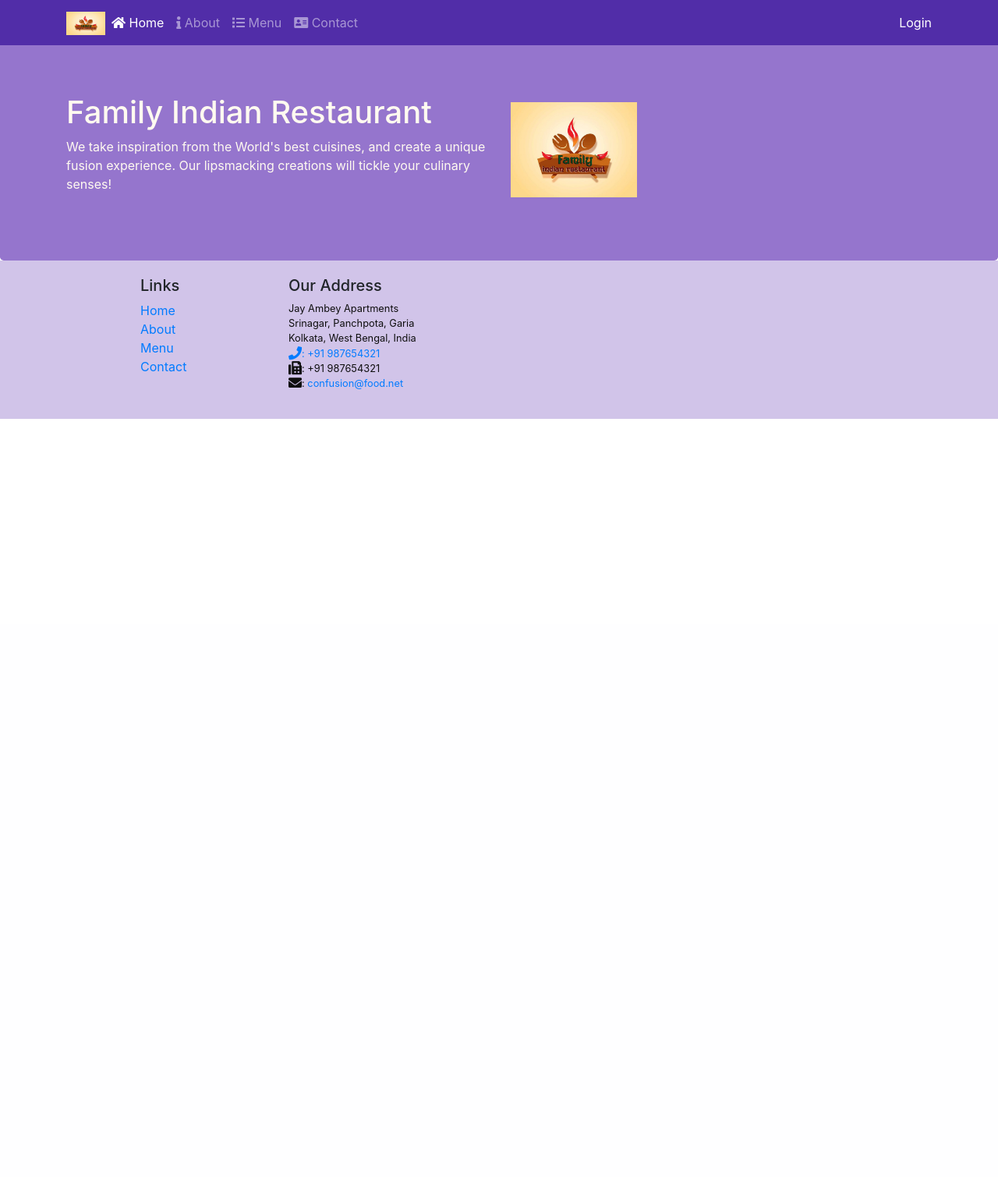
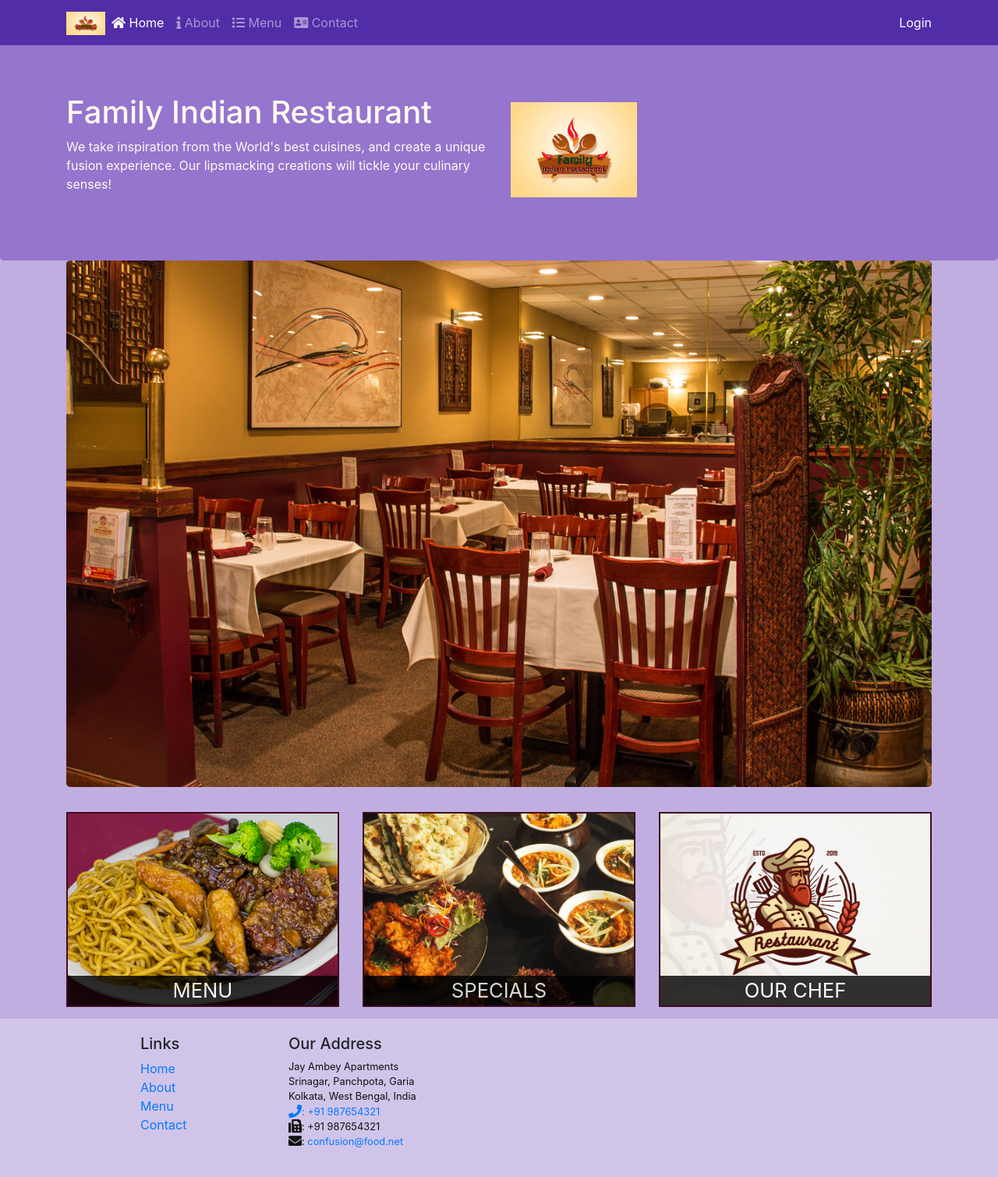
Before and after one commit to Rkgorai/django_restaurant, a Django app: page /index/ in a window 1280 px wide. Shown: the whole page at 78% size. Before the commit the page ends 537 px from the top, so only its background shows below. Run offline with Django 3.2, Linux system fonts and the light colour scheme; some libraries are stand-ins or nearby versions.

Commit message:
Home Page

```diff
--- a/restaurant_app/static/css/style.css
+++ b/restaurant_app/static/css/style.css
@@ -1,3 +1,7 @@
+body {
+  background-color: #c0aee0 !important;
+}
+
 .row-header {
   margin: 0px auto;
   padding: 0px 0px; }
@@ -63,3 +67,94 @@ body {
 
 .modal-content .modal-body {
   background-color: #D1C4E9; }
+
+
+/********** Large devices only **********/
+@media (min-width: 1200px) {
+  .container .jumbotron {
+    background: url('../images/jumbotron_1200.jpg') no-repeat;
+    height: 675px;
+  }
+}
+
+/********** Medium devices only **********/
+@media (min-width: 992px) and (max-width: 1199px) {
+  /* Header */
+  #logo-img {
+    background: url('../images/restaurant-logo_medium.png') no-repeat;
+    width: 100px;
+    height: 100px;
+    margin: 5px 5px 5px 0;
+  }
+  /* End Header */
+
+  /* Home Page */
+  .container .jumbotron {
+    background: url('../images/jumbotron_992.jpg') no-repeat;
+    height: 558px;
+  }
+  /* End Home Page */
+}
+
+/********** Small devices only **********/
+@media (min-width: 768px) and (max-width: 991px) {
+  /* Home Page */
+  .container .jumbotron {
+    background: url('../images/jumbotron_768.jpg') no-repeat;
+    height: 432px;
+  }
+  /* End Home Page */
+
+}
+
+@media (max-width: 767px){
+  /* Home Page */
+  .container .jumbotron {
+    background: url('../images/jumbotron_768.jpg') no-repeat;
+    height: 432px;
+  }
+  /* End Home Page */
+
+}
+
+#menu-tile, #specials-tile, #chef-tile {
+  height: 250px;
+  width: 100%;
+  margin-bottom: 15px;
+  position: relative;
+  border: 2px solid #3F0C1F;
+  overflow: hidden;
+}
+
+#menu-tile:hover, #specials-tile:hover, #chef-tile:hover {
+  box-shadow: 0 1px 5px 1px #cccccc;
+}
+
+#menu-tile {
+  background: url('../images/menu-tile.jpg') no-repeat;
+  background-position: center;
+}
+#specials-tile {
+  background: url('../images/specials-tile.jpg') no-repeat;
+  background-position: center;
+  background-size: cover;
+}
+
+#chef-tile {
+  background: url('../images/chef.png') no-repeat;
+  background-position: center;
+  background-size: cover;
+}
+
+#menu-tile span, #specials-tile span, #chef-tile span {
+  position: absolute;
+  bottom: 0;
+  right: 0;
+  width: 100%;
+  text-align: center;
+  font-size: 1.6em;
+  text-transform: uppercase;
+  background-color: #000;
+  color: #fff;
+  opacity: .8;
+}
--- a/restaurant_app/templates/index.html
+++ b/restaurant_app/templates/index.html
@@ -48,6 +48,28 @@
 
     </header>
 
+    <div id="main-content" class="container">
+        <div class="jumbotron"></div>
+
+        <div id="home-tiles" class="row">
+            <div class="col-md-4 col-sm-6 col-xs-12">
+              <a href="/menu/"><div id="menu-tile"><span>menu</span></div></a>
+            </div>
+            <div class="col-md-4 col-sm-6 col-xs-12">
+              <a href="#"><div id="specials-tile"><span>specials</span></div></a>
+            </div>
+            <div class="col-md-4 col-sm-12 col-xs-12">
+              <a href="#" target="_blank">
+                <div id="chef-tile">
+                  <span>Our Chef</span>
+                </div>
+
+              </a>
+            </div>
+          </div>
+
+    </div>
+
     <footer class="footer">
         <div class="container">
             <div class="row">
```
Also changed, not shown: restaurant_app/static/images/chef.png (added), restaurant_app/static/images/jumbotron_1200.jpg (added), restaurant_app/static/images/jumbotron_768.jpg (added), restaurant_app/static/images/jumbotron_992.jpg (added), restaurant_app/static/images/menu-tile.jpg (added), restaurant_app/static/images/specials-tile.jpg (added).
